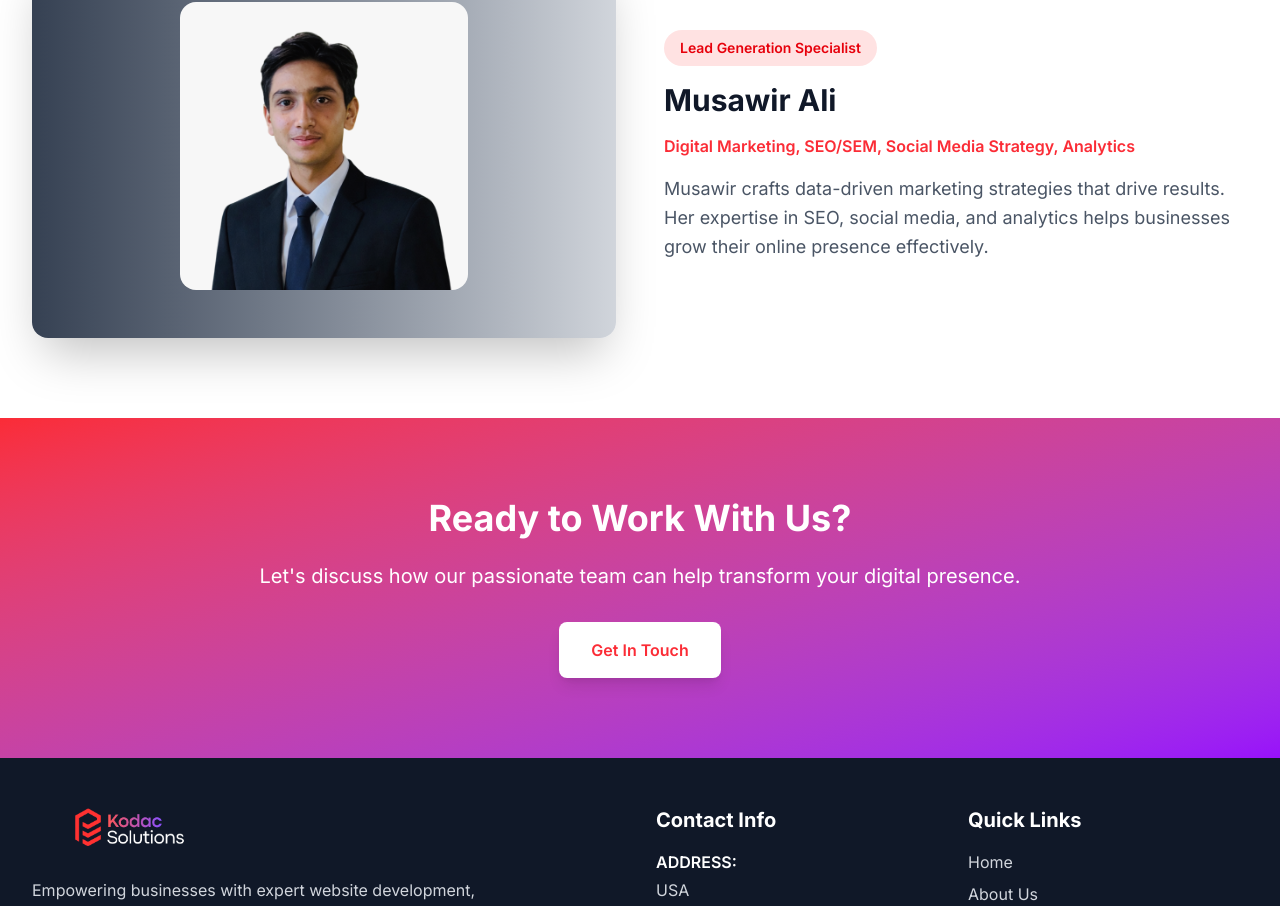
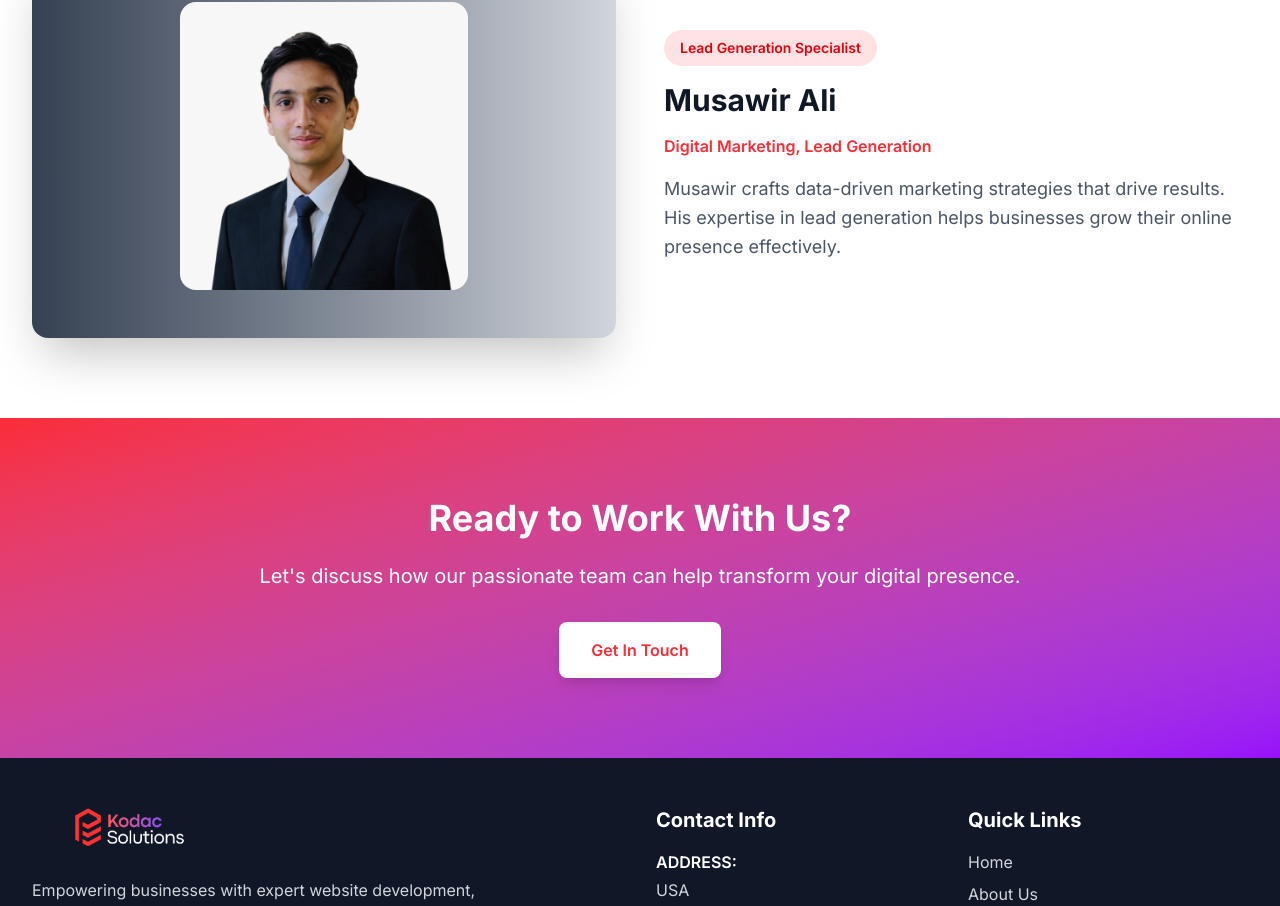
Before and after one commit to muawaz-dev/Kodac-Solutions, a Next.js app: page /about in a window 1280 px wide. Shown: the part 3395-4301 px from the top of the page. Built offline with nearby package versions, Linux system fonts and the light colour scheme.

Commit message:
Updated musawir's role description

```diff
--- a/app/about/page.tsx
+++ b/app/about/page.tsx
@@ -43,8 +43,8 @@ export default function AboutPage() {
       name: 'Musawir Ali',
       role: 'Lead Generation Specialist',
       image: '/team/musawir.png',
-      expertise: 'Digital Marketing, SEO/SEM, Social Media Strategy, Analytics',
-      description: 'Musawir crafts data-driven marketing strategies that drive results. Her expertise in SEO, social media, and analytics helps businesses grow their online presence effectively.',
+      expertise: 'Digital Marketing, Lead Generation',
+      description: 'Musawir crafts data-driven marketing strategies that drive results. His expertise in lead generation helps businesses grow their online presence effectively.',
     },
   ];
 
```
